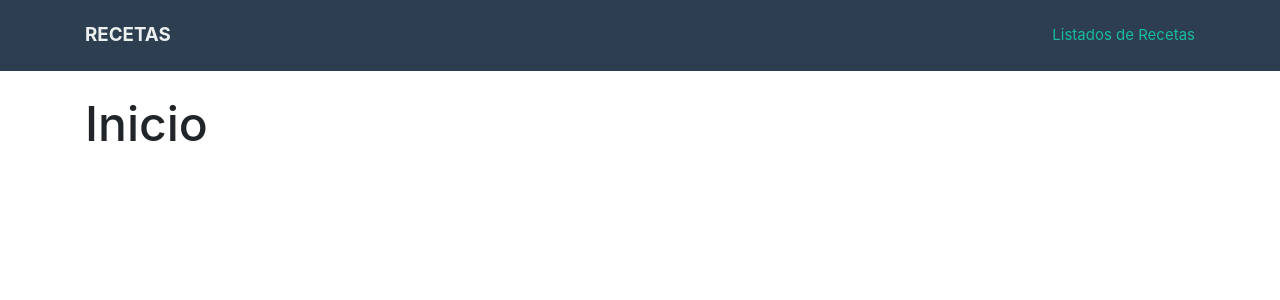
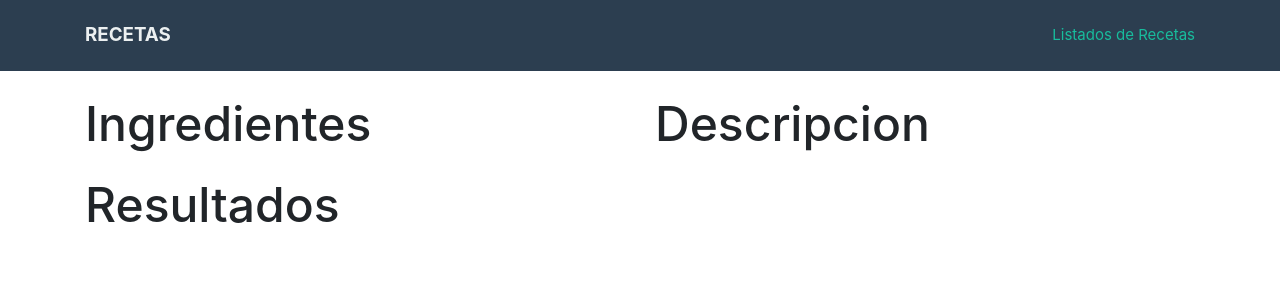
Before and after one commit to josealbertomartinezvi/recetas-react, a React (Create React App) app: page / in a window 1280 px wide. Shown: the top 300 px of the page. Built offline with nearby package versions, Linux system fonts and the light colour scheme.

Commit message:
Creación de componentes, (Ingredientes, Descripción y Resultado)

```diff
--- a/src/App.js
+++ b/src/App.js
@@ -2,7 +2,7 @@ import React from 'react';
 import { BrowserRouter as Router, Route, Switch } from 'react-router-dom';
 
 /**
- * Compoentes
+ * Componentes
  */
 import Header from './components/header/Header';
 import Inicio from './components/inicio/Inicio';
--- a/src/components/inicio/Inicio.jsx
+++ b/src/components/inicio/Inicio.jsx
@@ -1,10 +1,25 @@
-import React from 'react';
-import { Link } from 'react-router-dom';
+import React, { Fragment } from 'react';
+
+import Ingredientes from './ingredientes/Ingredientes';
+import Descripcion from './descripcion/Descripcion';
+import Resultados from './resultados/Resultados';
 
 const Inicio = () => (
-    <div>
-        <h1>Inicio</h1>
-    </div>
+    <Fragment>
+        <div className="row">
+            <div className="form-group col-12 col-md-6">
+                <Ingredientes />
+            </div>
+            <div className="form-group col-12 col-md-6">
+                <Descripcion />
+            </div>
+        </div>
+        <div className="row">
+            <div className="form-group col-12 col-md-12">
+                <Resultados />
+            </div>
+        </div>
+    </Fragment>
 )
 
 export default Inicio;
--- /dev/null
+++ b/src/components/inicio/descripcion/Descripcion.jsx
@@ -0,0 +1,14 @@
+import React, { Component } from 'react';
+
+class Descripcion extends Component {
+    state = {
+
+    }
+    render(){
+        return (
+            <h1>Descripcion</h1>
+        );
+    }
+}
+
+export default Descripcion;
--- /dev/null
+++ b/src/components/inicio/ingredientes/Ingredientes.jsx
@@ -0,0 +1,14 @@
+import React, { Component } from 'react';
+
+class Ingredientes extends Component {
+    state = {
+
+    }
+    render(){
+        return (
+            <h1>Ingredientes</h1>
+        );
+    }
+}
+
+export default Ingredientes;
--- /dev/null
+++ b/src/components/inicio/resultados/Resultados.jsx
@@ -0,0 +1,14 @@
+import React, { Component } from 'react';
+
+class Resultados extends Component {
+    state = {
+
+    }
+    render(){
+        return (
+            <h1>Resultados</h1>
+        );
+    }
+}
+
+export default Resultados;
```
